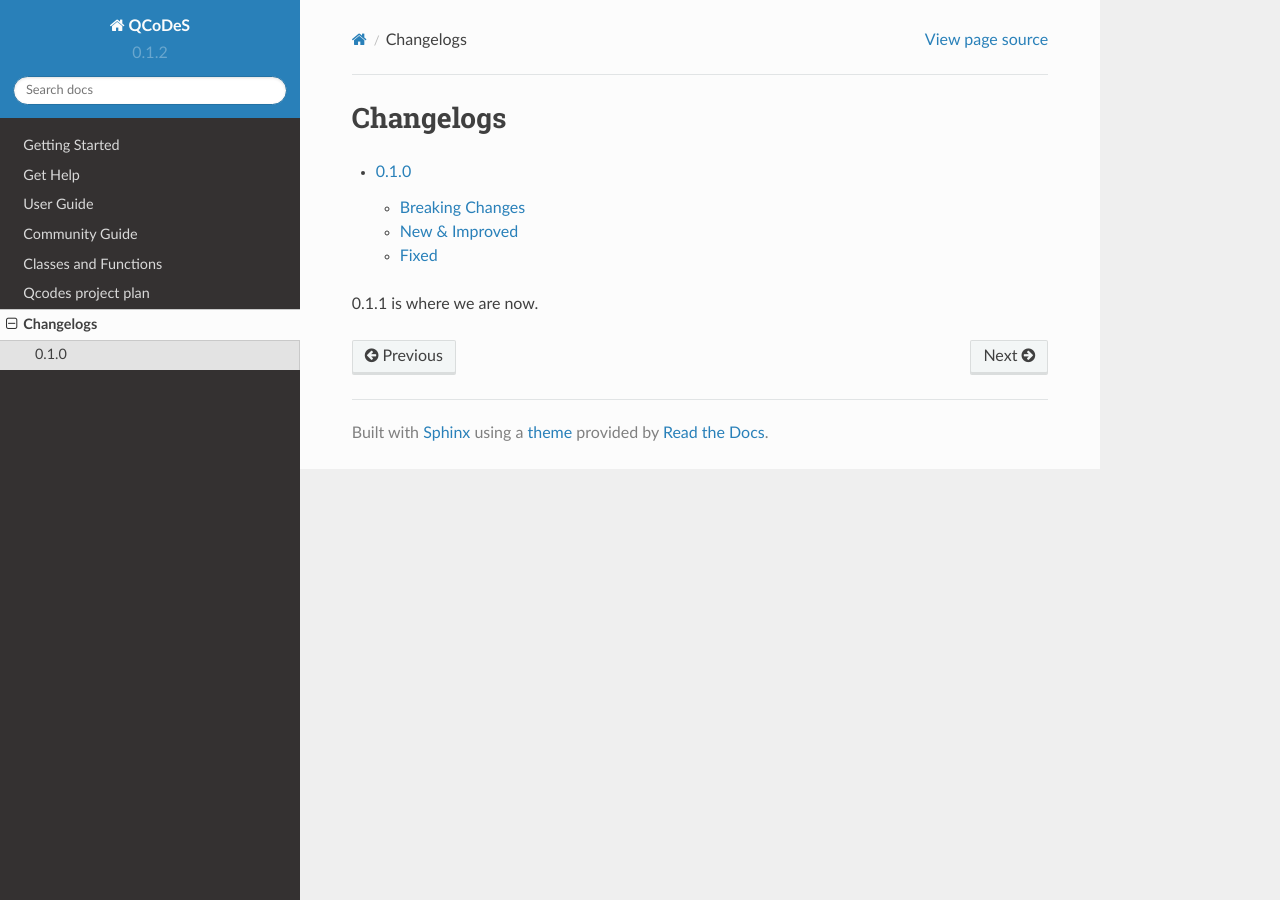
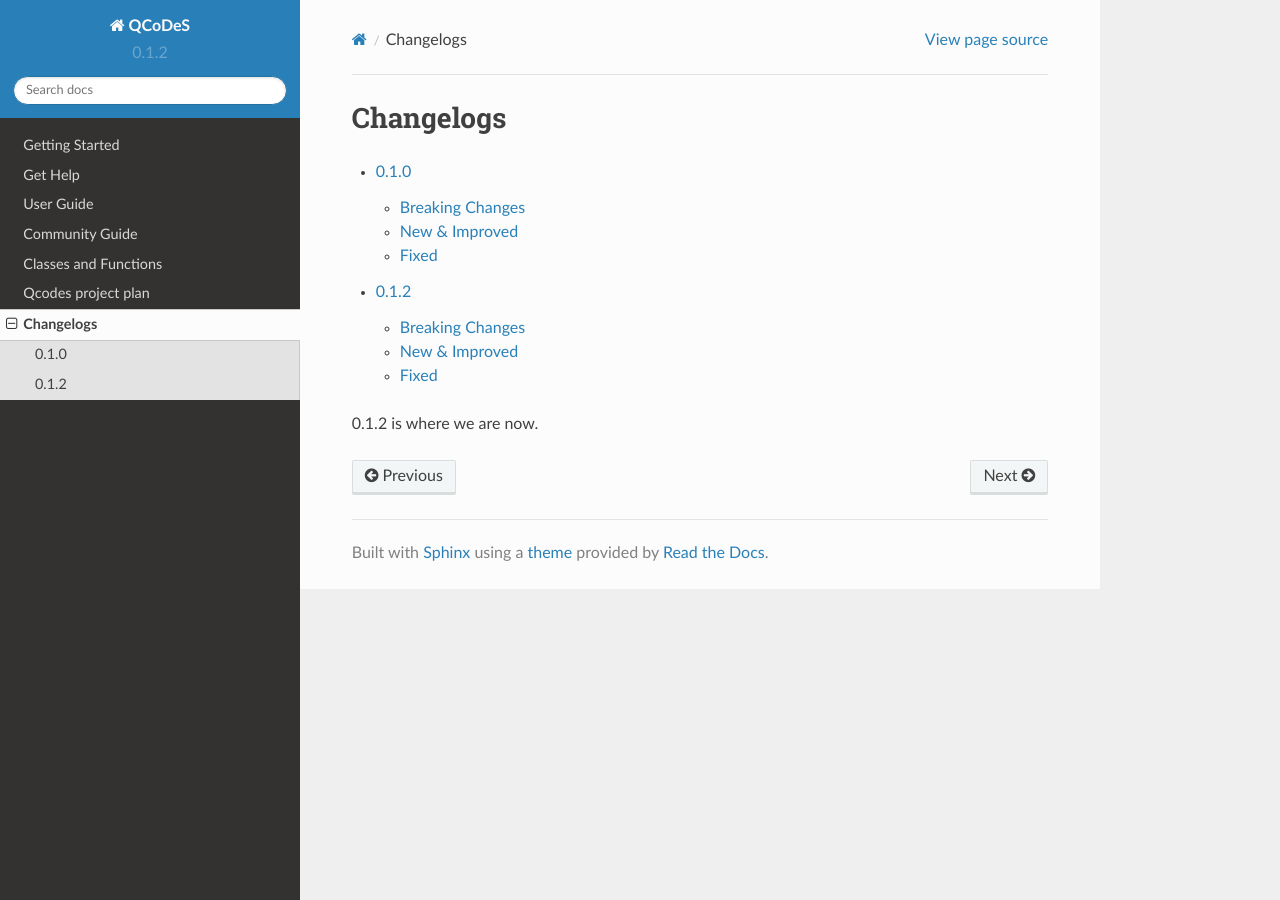
Before and after one commit to ShoosounS47/Qcodes, a Sphinx documentation site: the page built from docs/changes/index.rst, in a window 1280 px wide. Built offline with Sphinx 7.4.7 and the Read the Docs theme 2.0.0, drawn with Linux system fonts in a browser that asks for light colours; pages that are not in the unit, such as notebooks, are missing from menus.

Commit message:
docs: add 0.1.2 changelog

```diff
--- a/docs/changes/index.rst
+++ b/docs/changes/index.rst
@@ -3,5 +3,6 @@ Changelogs
 
 .. toctree::
    0.1.0 <0.1.0>
+   0.1.2 <0.1.2>
 
-0.1.1 is where we are now.
+0.1.2 is where we are now.
```
